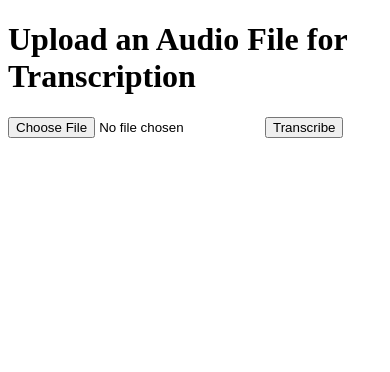
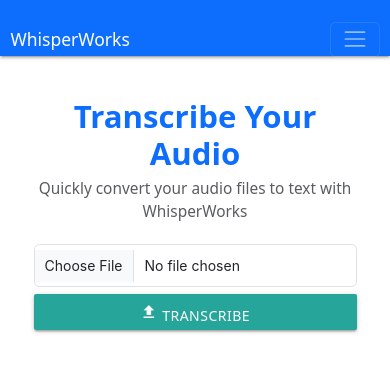
Before and after one commit to eidankhan/django-transcription-app, a Django app: page / in a window 390 px wide. Shown: the top 372 px of the page. Run offline with Django 4.2, Linux system fonts and the light colour scheme; some libraries are stand-ins or nearby versions.

Commit message:
Enhanced UI with responsive navbar, aligned form elements, and improved styling

```diff
--- a/transcription/templates/transcription/index.html
+++ b/transcription/templates/transcription/index.html
@@ -4,13 +4,50 @@
     <meta charset="UTF-8">
     <meta name="viewport" content="width=device-width, initial-scale=1.0">
     <title>Transcription Service</title>
+    <link rel="stylesheet" href="https://cdn.jsdelivr.net/npm/bootstrap@5.3.0/dist/css/bootstrap.min.css">
+    <link href="https://cdnjs.cloudflare.com/ajax/libs/materialize/1.0.0/css/materialize.min.css" rel="stylesheet">
+    <link href="https://fonts.googleapis.com/icon?family=Material+Icons" rel="stylesheet">
+
+
 </head>
 <body>
-    <h1>Upload an Audio File for Transcription</h1>
-    <form action="{% url 'transcribe' %}" method="post" enctype="multipart/form-data">
-        {% csrf_token %}
-        <input type="file" name="audio_file" accept="audio/*" required>
-        <button type="submit">Transcribe</button>
-    </form>
+    <!-- Navbar -->
+    <nav class="navbar navbar-expand-lg navbar-dark bg-primary">
+        <div class="container-fluid">
+            <a class="navbar-brand" href="#">WhisperWorks</a>
+            <button class="navbar-toggler" type="button" data-bs-toggle="collapse" data-bs-target="#navbarNav" aria-controls="navbarNav" aria-expanded="false" aria-label="Toggle navigation">
+                <span class="navbar-toggler-icon"></span>
+            </button>
+            <div class="collapse navbar-collapse" id="navbarNav">
+                <!-- Empty collapse for future links if needed -->
+            </div>
+        </div>
+    </nav>
+
+     <!-- Main Content -->
+     <div class="container my-5">
+        <h1 class="text-center display-4 fw-bold text-primary"  style="margin-bottom: 0.3rem;">Transcribe Your Audio</h1>
+        <p class="text-center text-muted" style="margin-top: 0; font-size: 1.1rem;">Quickly convert your audio files to text with WhisperWorks</p>
+        <form action="{% url 'transcribe' %}" method="post" enctype="multipart/form-data" class="mt-4">
+            {% csrf_token %}
+            <div class="row g-2 align-items-center">
+                <div class="col-md-9">
+                    <input type="file" name="audio_file" accept="audio/*" required class="form-control" style="padding: 10px;">
+                </div>
+                <div class="col-md-3 d-grid">
+                    <button type="submit" class="btn btn-primary btn-lg">
+                        <i class="material-icons">upload</i> Transcribe
+                    </button>
+                </div>
+            </div>
+        </form>
+    </div>
+
+
+
+    <!-- Bootstrap JS -->
+    <script src="https://cdn.jsdelivr.net/npm/@popperjs/core@2.10.2/dist/umd/popper.min.js"></script>
+    <script src="https://cdn.jsdelivr.net/npm/bootstrap@5.3.0/dist/js/bootstrap.min.js"></script>
+
 </body>
 </html>
```
